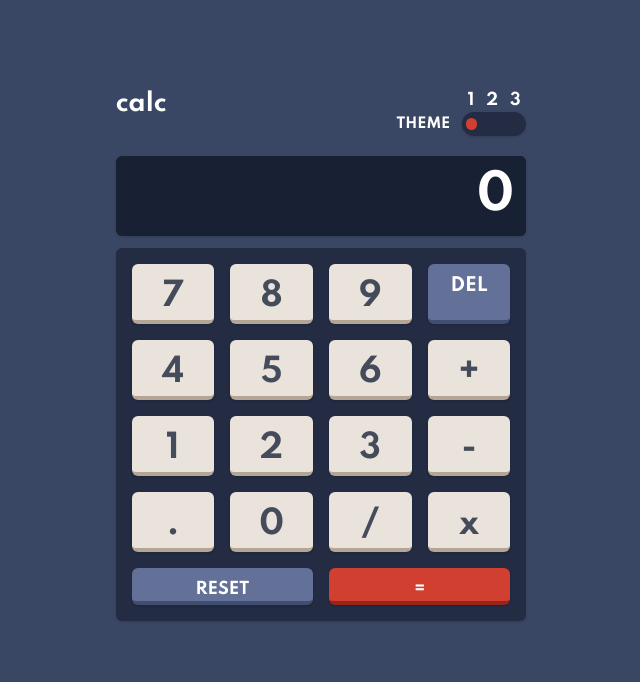
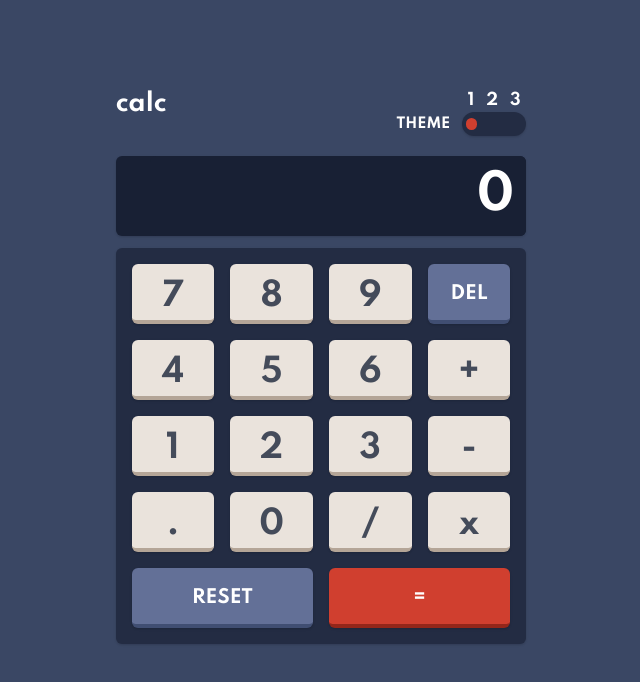
Before and after one commit to alopezprlp/calculator, a Next.js app: page / in a window 1280 px wide. Shown: the top 682 px of the page, without its empty margins (319-959 px from the left). Built offline with nearby package versions, Linux system fonts and the light colour scheme.

Commit message:
add some classes

```diff
--- a/components/Calculator.js
+++ b/components/Calculator.js
@@ -9,7 +9,7 @@ export default function Calculator() {
 
   return (
     <div className={`${themes[act.findIndex((isTrue) => isTrue)]}`}>
-      <div className="bg-skin-fill transition duration-500 ease-in-out w-full h-screen flex flex-row md:justify-center md:items-center pt-2 sm:pt-0">
+      <div className="bg-skin-fill transition duration-500 ease-in-out w-full h-screen flex flex-row md:justify-center md:items-center pt-2 sm:pt-0 overflow-hidden">
         <div className="h-4/5 w-9/12 sm:w-8/12 md:w-7/12 xl:w-4/12 mx-auto p-2">
           <div className="flex flex-row justify-between">
             <span className="text-skin-globalText font-spartan text-2xl">
--- a/components/Keypad.js
+++ b/components/Keypad.js
@@ -19,8 +19,8 @@ const Keypad = () => {
     },
     {
       text: "del",
-      containerClass: "bg-skin-keyBack border-skin-keyBackShadow pt-5",
-      buttonClass: "text-sm sm:text-lg text-white uppercase",
+      containerClass: "bg-skin-keyBack border-skin-keyBackShadow",
+      buttonClass: "text-lg text-white uppercase pt-2",
     },
     {
       text: "4",
@@ -84,14 +84,14 @@ const Keypad = () => {
     },
     {
       text: "reset",
-      containerClass: "col-span-2 bg-skin-keyBack border-skin-keyBackShadow",
-      buttonClass: "text-white uppercase",
+      containerClass: "col-span-2 bg-skin-keyBack border-skin-keyBackShadow p-3",
+      buttonClass: "text-white uppercase text-lg pt-2",
     },
     {
       text: "=",
       containerClass:
-        "col-span-2 bg-skin-keyRedColor border-skin-keyRedColorShadow",
-      buttonClass: "text-skin-equalText",
+        "col-span-2 bg-skin-keyRedColor border-skin-keyRedColorShadow p-3",
+      buttonClass: "text-skin-equalText text-lg pt-2",
     },
   ];
 
```
